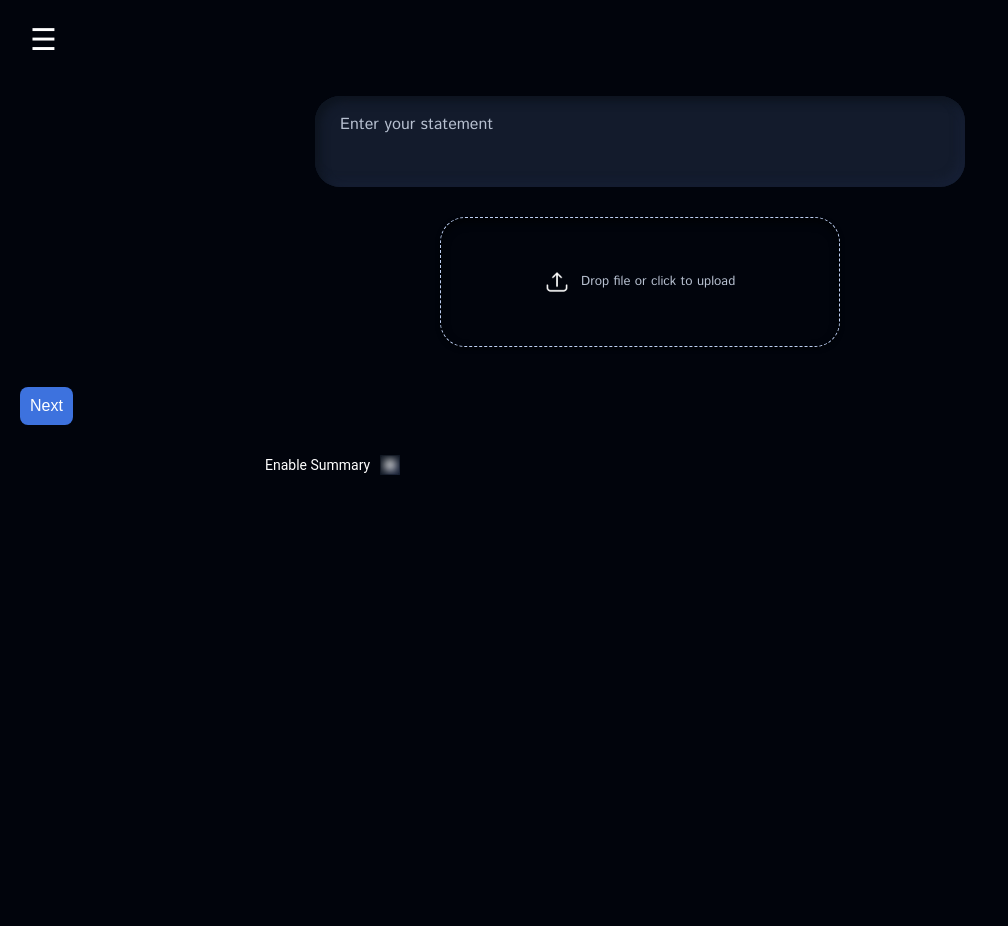
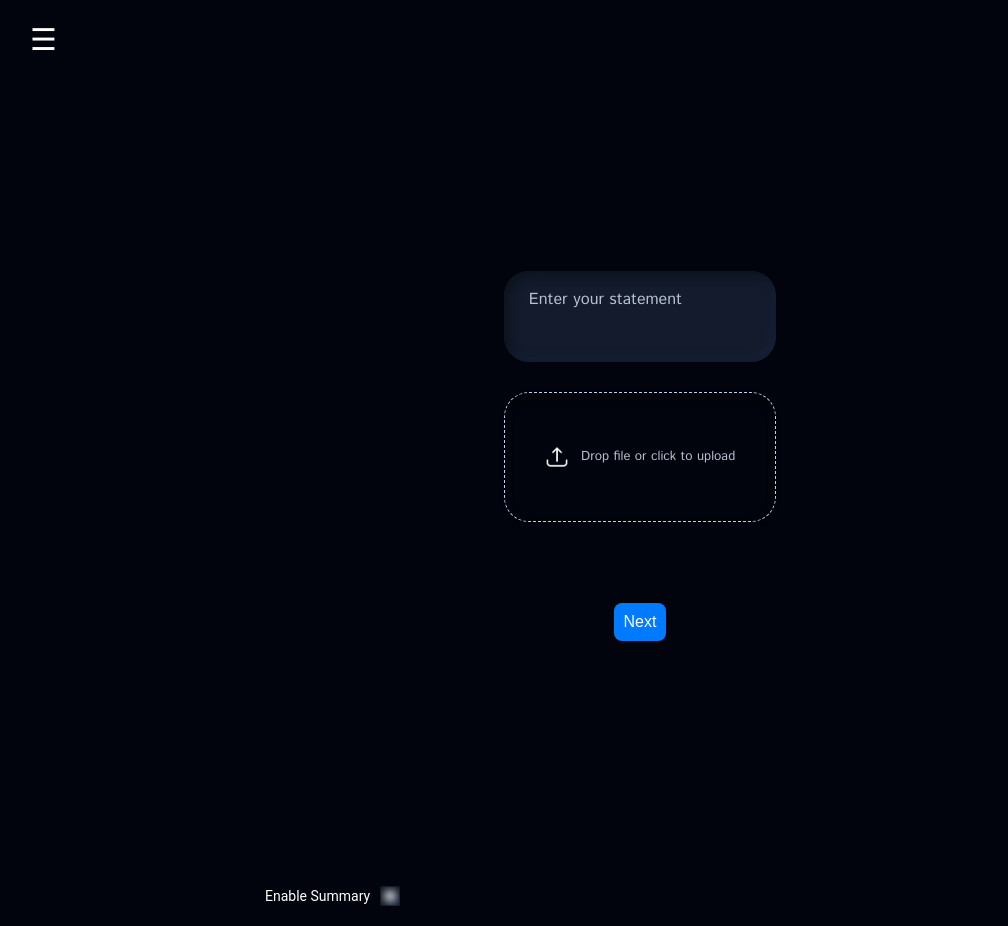
Before and after one commit to top1-ohjelmistoprojektiryhma/HumanBiasProject, a React (Create React App) app in the folder src/ui/: page / in a window 1280 px wide. Shown: the whole page, without its empty margins (0-1008 px from the left). Built offline with nearby package versions, Linux system fonts and the light colour scheme; no server answers.

Commit message:
change next/back button placement
Co-authored-by: hilliaho <taina.hilliaho@gmail.com>

```diff
--- a/src/ui/src/App.css
+++ b/src/ui/src/App.css
@@ -664,6 +664,44 @@ input[type="text"] {
   box-shadow: 0 0 5px #007bff; /* Highlight for focus state */
 }
 
+/* Back-napin tyyli */
+.back-btn {
+  background-color: #ccc;
+  color: #333;
+  margin-right: 10px;
+}
+
+.back-btn:hover {
+  background-color: #bbb;
+}
+
+/* Next-napin tyyli */
+.next-btn {
+  background-color: #007bff;
+  color: white;
+  justify-content: center;
+  align-items: center;
+}
+
+.next-btn:hover {
+  background-color: #0056b3;
+}
+
+.button-container {
+  display: flex;
+  justify-content: center; /* Keskittää napit vaakasuunnassa */
+  align-items: center; /* Keskittää napit pystysuunnassa */
+  height: 100px; /* Varmistaa tarpeeksi korkean tilan */
+}
+
+.content-container {
+  display: flex;
+  flex-direction: column; /* Varmistaa, että sisältö ja napit ovat pinottuina pystysuunnassa */
+  justify-content: center; /* Keskittää sisällön pystysuunnassa */
+  align-items: center; /* Keskittää sisällön vaakasuunnassa */
+  height: 100vh; /* Varmistaa, että koko näkymäkorkeus käytetään */
+  margin: 0; /* Poistaa ylimääräiset marginaalit */
+}
 
 
 
--- a/src/ui/src/components/MultiStepForm.jsx
+++ b/src/ui/src/components/MultiStepForm.jsx
@@ -28,18 +28,27 @@ const MultiStepForm = ({ onGenerate, onSubmit, formData, setFormData }) => {
     };
 
     return (
-        <div>
+        <div className="content-container">
             {renderStep()}
-            <div>
-                {currentStep > 1 && <button onClick={prevStep}>Back</button>}
+            <div className="button-container">
+                {currentStep > 1 && (
+                    <button className="back-btn" onClick={prevStep}>
+                        Back
+                    </button>
+                )}
                 {currentStep < 3 ? (
-                    <button onClick={nextStep}>Next</button>
+                    <button className="next-btn" onClick={nextStep}>
+                        Next
+                    </button>
                 ) : (
-                    <button onClick={onSubmit}>Submit</button>
+                    <button className="next-btn" onClick={onSubmit}>
+                        Submit
+                    </button>
                 )}
             </div>
         </div>
     );
+
 };
 
 export default MultiStepForm;
```
